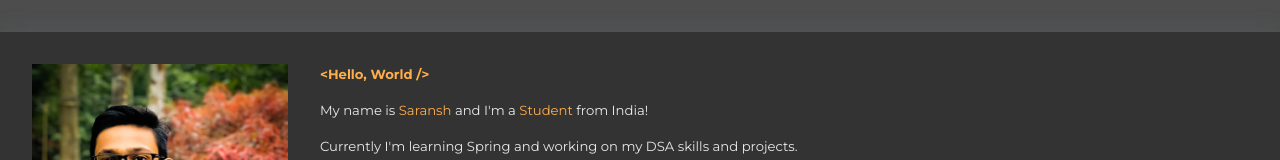
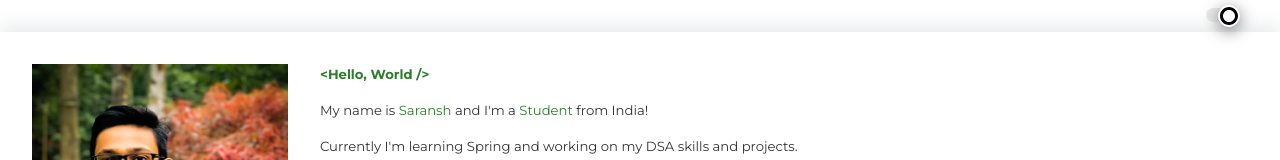
Before and after one commit to CryptoSingh1337/cryptosingh1337.github.io, a Vue app: page / in a window 1280 px wide. Shown: the top 160 px of the page. Built offline with nearby package versions, Linux system fonts and the light colour scheme; no server answers.

Commit message:
added light-theme switch

```diff
--- a/public/styles.css
+++ b/public/styles.css
@@ -69,6 +69,66 @@
   --body-color: #4d4d4d;
   --body-color-rgb: HexToRGB(#4d4d4d);
 }
+.theme--light {
+  --primary-100: #eff6ef;
+  --primary-100-rgb: HexToRGB(#eff6ef);
+  --primary-200: #cee6ce;
+  --primary-200-rgb: HexToRGB(#cee6ce);
+  --primary-300: #93cf93;
+  --primary-300-rgb: HexToRGB(#93cf93);
+  --primary-400: #2c7d2c;
+  --primary-400-rgb: HexToRGB(#6aae6a);
+  --primary-500: #4c994c;
+  --primary-500-rgb: HexToRGB(#4c994c);
+  --primary-600: #2c7d2c;
+  --primary-600-rgb: HexToRGB(#2c7d2c);
+  --primary-800: #034003;
+  --primary-800-rgb: HexToRGB(#034003);
+  --success-100: #fff0dd;
+  --success-100-rgb: HexToRGB(#fff0dd);
+  --success-200: #ffc175;
+  --success-200-rgb: HexToRGB(#ffc175);
+  --success-500: #4c994c;
+  --success-500-rgb: HexToRGB(#4c994c);
+  --success-600: #2c7d2c;
+  --success-600-rgb: HexToRGB(#2c7d2c);
+  --success-800: #034003;
+  --success-800-rgb: HexToRGB(#034003);
+  --warning-100: #fff0dd;
+  --warning-100-rgb: HexToRGB(#fff0dd);
+  --warning-500: #ff9c22;
+  --warning-500-rgb: HexToRGB(#ff9c22);
+  --warning-600: #ba6a08;
+  --warning-600-rgb: HexToRGB(#ba6a08);
+  --warning-800: #6d3c00;
+  --warning-800-rgb: HexToRGB(#6d3c00);
+  --danger-100: #ffe1e1;
+  --danger-100-rgb: HexToRGB(#ffe1e1);
+  --danger-500: #ce3232;
+  --danger-500-rgb: HexToRGB(#ce3232);
+  --danger-600: #a91818;
+  --danger-600-rgb: HexToRGB(#a91818);
+  --danger-800: #5c0000;
+  --danger-800-rgb: HexToRGB(#5c0000);
+  --gray-100: #eaeaea;
+  --gray-100-rgb: HexToRGB(#eaeaea);
+  --gray-500: #2e2e2e;
+  --gray-500-rgb: HexToRGB(#2e2e2e);
+  --gray-600: #6c6c6c;
+  --gray-600-rgb: HexToRGB(#6c6c6c);
+  --gray-800: #8b8b8b;
+  --gray-800-rgb: HexToRGB(#8b8b8b);
+  --gray-900: #1e1e1e;
+  --gray-900-rgb: HexToRGB(#1e1e1e);
+  --light: #fff;
+  --light-rgb: HexToRGB(#fff);
+  --dark: #000;
+  --dark-rgb: HexToRGB(#000);
+  --grey: #333;
+  --grey-rgb: HexToRGB(#333);
+  --body-color: #fff;
+  --body-color-rgb: HexToRGB(#fff);
+}
 * {
   margin: 0;
   padding: 0;
--- a/src/App.vue
+++ b/src/App.vue
@@ -6,17 +6,21 @@
         <Content />
       </div>
     </div>
+    <Switches />
   </div>
 </template>
 
 <script>
 import About from "./components/about/About.vue";
 import Content from "./components/content/Content.vue";
+import Switches from "./components/Switches.vue";
+
 export default {
   name: "App",
   components: {
     About,
     Content,
+    Switches,
   },
 };
 </script>
--- /dev/null
+++ b/src/components/Switches.vue
@@ -0,0 +1,118 @@
+<template>
+  <div class="switches">
+    <label
+      :class="[
+        'toggle',
+        'toggle--type',
+        isDark
+          ? 'toggle--off-theme toggle--off switches-theme'
+          : 'toggle--on-theme toggle--on switches-theme',
+      ]"
+      @click="handleClick"
+    ></label>
+  </div>
+</template>
+
+<script>
+export default {
+  name: "Switches",
+  data() {
+    return {
+      isDark: true,
+    };
+  },
+  methods: {
+    themeChecker() {
+      const value = localStorage.getItem("theme");
+      if (value === undefined) {
+        localStorage.setItem("theme", "dark");
+      } else {
+        if (value === "dark") this.isDark = true;
+        else this.isDark = false;
+      }
+    },
+    changeThemeLocalStorage() {
+      localStorage.setItem("theme", this.isDark ? "dark" : "light");
+    },
+    changeTheme() {
+      const body = document.querySelector("body");
+      if (this.isDark) {
+        body.classList.add("theme--dark");
+        body.classList.remove("theme--light");
+      } else {
+        body.classList.add("theme--light");
+        body.classList.remove("theme--dark");
+      }
+    },
+    handleClick() {
+      this.isDark = !this.isDark;
+      this.changeThemeLocalStorage();
+      this.changeTheme();
+    },
+  },
+  mounted() {
+    this.themeChecker();
+    this.changeTheme();
+  },
+};
+</script>
+
+<style scoped>
+.switches {
+  display: flex;
+  position: fixed;
+  top: var(--space-2);
+  right: var(--space-4);
+}
+.switches-theme {
+  margin-right: var(--space-5);
+}
+.toggle {
+  position: relative;
+  display: block;
+  width: 34px;
+  height: 14px;
+  border-radius: 7px;
+  cursor: pointer;
+}
+.toggle--on,
+.toggle--on:focus,
+.toggle--off,
+.toggle--off:focus {
+  background: var(--gray-100);
+}
+.toggle::before {
+  content: "";
+  position: absolute;
+  top: -3px;
+  display: block;
+  width: 20px;
+  height: 20px;
+  border: 1px solid transparent;
+  border-radius: 50%;
+  transition: right ease var(--transition-time-base);
+  box-shadow: 0px 4px 16px rgba(0, 0, 0, 0.5);
+}
+.toggle--off::before {
+  right: calc(34px - 20px);
+  background-color: var(--gray-500);
+}
+.toggle--on::before {
+  right: 0;
+  background-color: var(--primary-500);
+}
+.toggle--type::before {
+  border-color: #fff;
+  background-color: #fff;
+}
+.toggle--off-theme::before {
+  background-image: url("~@/assets/switches/theme-dark.svg");
+  background-repeat: no-repeat;
+  background-position: center;
+}
+.toggle--on-theme::before {
+  background-image: url("~@/assets/switches/theme-light.svg");
+  background-repeat: no-repeat;
+  background-position: center;
+}
+</style>
```
Also changed, not shown: src/assets/switches/theme-dark.svg (added), src/assets/switches/theme-light.svg (added).
